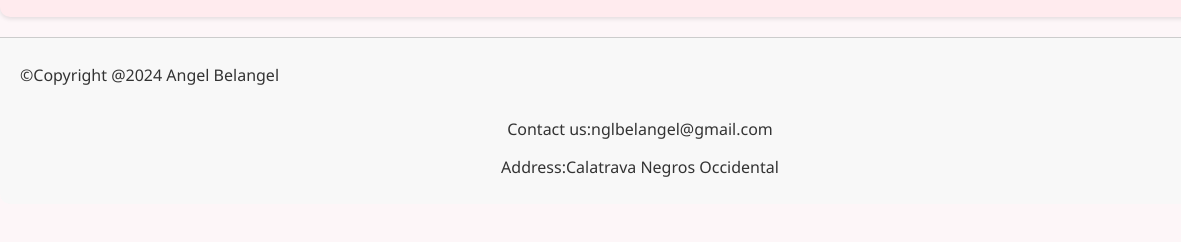
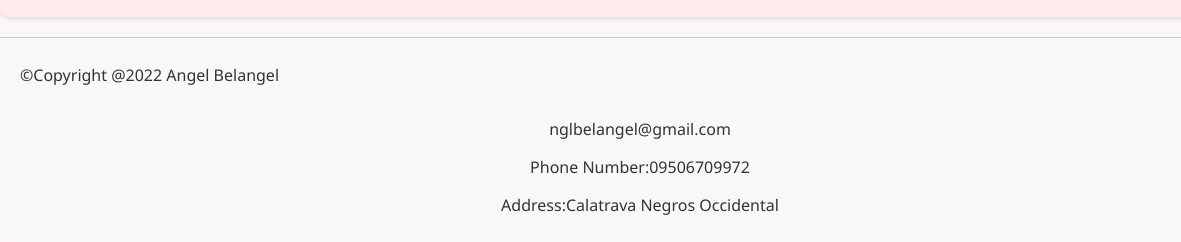
Before and after one commit to angelbelangel5/bookishlab, a plain HTML site: page bookeasy/index.html in a window 1280 px wide. Shown: the part 792-1034 px from the top of the page, 0-1181 px from the left. Before the commit the page ends 996 px from the top, so only its background shows below. Drawn offline with Linux system fonts and the light colour scheme; no server answers.

Commit message:
Update index.html

```diff
--- a/bookeasy/index.html
+++ b/bookeasy/index.html
@@ -52,7 +52,7 @@
 
     <footer>
         <div class="footer-content">
-            <p>&copy;Copyright @2024 Angel Belangel</p>
+            <p>&copy;Copyright @2022 Angel Belangel</p>
             <div class="social-media-icons">
                 <a href="#" aria-label="Facebook" target="_blank"><i class="fab fa-facebook"></i></a> <!-- Facebook icon -->
                 <a href="#" aria-label="Twitter" target="_blank"><i class="fab fa-twitter"></i></a> <!-- Twitter icon -->
@@ -60,7 +60,8 @@
             </div>
         </div>
         <div class="additional-info">
-            <p>Contact us:nglbelangel@gmail.com</p>
+            <p>nglbelangel@gmail.com</p>
+            <p>Phone Number:09506709972</p>
             <p>Address:Calatrava Negros Occidental</p>
         </div>
     </footer>
```
